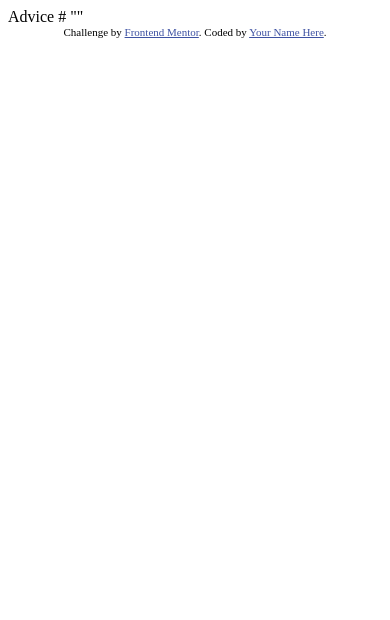
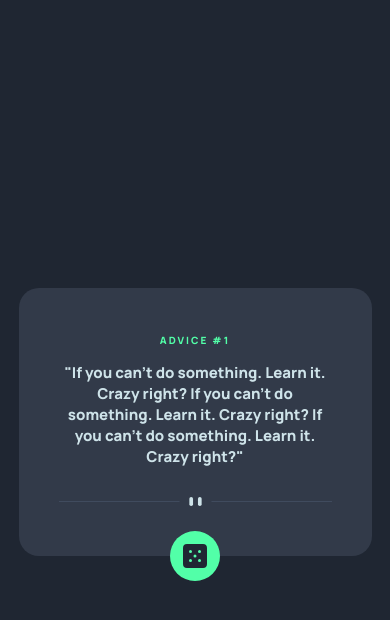
Before and after one commit to DDeerrpp/An-Advice-Generator, a plain HTML site: page index.html in a window 390 px wide. Drawn offline with Linux system fonts and the light colour scheme; no server answers.

Commit message:
finished

```diff
--- a/index.html
+++ b/index.html
@@ -5,8 +5,9 @@
   <meta name="viewport" content="width=device-width, initial-scale=1.0"> <!-- displays site properly based on user's device -->
 
   <link rel="icon" type="image/png" sizes="32x32" href="./images/favicon-32x32.png">
-
-  <title>Frontend Mentor | Advice generator app</title>
+  <link rel="stylesheet" href="style.css">
+  <script defer src="script.js"></script>
+  <title>Advice Generator</title>
 
   <!-- Feel free to remove these styles or customise in your own stylesheet 👍 -->
   <style>
@@ -14,15 +15,17 @@
     .attribution a { color: hsl(228, 45%, 44%); }
   </style>
 </head>
-<body>
+<body >
+  <div class="main">
+    <p class="advice-num" id="advice-id">ADVICE #1</p>
+    <h1 class="advice" id="advice">"If you can't do something. Learn it. Crazy right? If you can't do something. Learn it. Crazy right? If you can't do something. Learn it. Crazy right?"</h1>
+    <img draggable="false" src="./images/pattern-divider-desktop.svg" alt="seperator" class="seperator">
+    <button id="dice"><img draggable="false" src="./images/icon-dice.svg"></button>
+  </div>
 
-  Advice #<!-- Advice ID goes here -->
-
-  "<!-- Advice text goes here -->"
-
-  <div class="attribution">
+  <!-- <div class="attribution">
     Challenge by <a href="https://www.frontendmentor.io?ref=challenge" target="_blank">Frontend Mentor</a>.
-    Coded by <a href="#">Your Name Here</a>.
-  </div>
+    Coded by <a href="#">Raidon</a>.
+  </div> -->
 </body>
 </html>
--- /dev/null
+++ b/script.js
@@ -0,0 +1,30 @@
+const rollBtn = document.getElementById("dice");
+var num = 1;
+rollBtn.addEventListener('click', () => {
+    rollForAdvice();
+})
+
+function rollForAdvice() {
+    fetch('https://api.adviceslip.com/advice')
+    .then(res => res.json())
+    .then((data) =>  {
+
+        if(num == data.slip.id) {
+            rollForAdvice();
+        } else {
+            document.getElementById("advice").innerText = `"${data.slip.advice}"`;
+            document.getElementById("advice-id").innerText = `ADVICE #${data.slip.id}`;
+            num = data.slip.id;
+        }
+
+    });
+}
+rollForAdvice();
+
+rollBtn.addEventListener('mouseover', () => {
+    var dice = document.querySelector("#dice img");
+    dice.classList.add("img-rotate");
+    const timeout = setTimeout(() => {
+        dice.classList.remove("img-rotate");
+    }, 1000);
+})
--- /dev/null
+++ b/style.css
@@ -0,0 +1,135 @@
+@import url('https://fonts.googleapis.com/css2?family=Manrope:wght@800&display=swap');
+* {
+    font-family: 'Manrope', sans-serif;
+    margin: 0;
+    padding: 0;
+}
+
+:root {
+    --primary-color-one: hsl(193, 38%, 86%);
+    --primary-color-two: hsl(150, 100%, 66%);
+
+    --neutral-color-one: hsl(217, 19%, 38%);
+    --neutral-color-two: hsl(217, 19%, 24%);
+    --neutral-color-three: hsl(218, 23%, 16%);
+}
+
+html,body {
+    width: 100vw;
+    height: 100vh;
+}
+
+body {
+    background-color: var(--neutral-color-three);
+    display: flex;
+    justify-content: center;
+    align-items: center;
+}
+
+.main {
+    position: absolute;
+    height: auto;
+    width: 40vw;
+    max-width: 1440px;
+    background-color: var(--neutral-color-two);
+    display: flex;
+    flex-direction: column;
+    padding: 40px;
+    border-radius: 20px;
+    display: flex;
+    justify-content: center;
+    align-items: center;
+    animation: color-rotate infinte linear 3s;
+}
+
+@keyframes color-rotate {
+    from{
+        background-color: var(--neutral-color-two);
+    }
+    to {
+        background-color: var(--neutral-color-one);
+    }
+}
+
+.advice-num {
+    color: var(--primary-color-two);
+    letter-spacing: 2px;
+    margin: 20px 0 20px;
+}
+
+.advice {
+    font-size: 28px;
+    color: var(--primary-color-one);
+    text-align: center;
+}
+
+.seperator {
+    width: 100%;
+    margin: 50px 0 30px;
+}
+
+button {
+    position: absolute;
+    border-radius: 50%;
+    border: none;
+    outline: none;
+    width: 75px;
+    height: 75px;
+    background-color: var(--primary-color-two);
+    bottom: 0px;
+    transform: translateY(50%);
+    cursor: pointer;
+    display: flex;
+    justify-content: center;
+    align-items: center;
+    transition: all ease-in-out .3s;
+    user-select: none;
+}
+
+.img-rotate {
+    animation: rotate 1s ease-in-out;
+}
+
+@keyframes rotate {
+    from {
+        transform: rotate(0deg);
+    }
+    to {
+        transform: rotate(90deg);
+    }
+}
+
+button img {
+    pointer-events: none;
+}
+
+
+
+@media only screen and (max-width: 600px) {
+    .main {
+        width: 70vw;
+        max-width: 400px;
+        padding: none;
+
+    }
+    .advice-num {
+        font-size: 10px;
+        margin: 5px 0 15px;
+    }
+    .advice {
+        font-size: 15px;
+    }
+    .seperator {
+        margin: 30px 0 10px;
+    }
+    button {
+        width: 50px;
+        height: 50px;
+        bottom: 0px;
+        transform: translateY(50%);
+    }
+    button img {
+
+        pointer-events: none;
+    }
+}
```
Also changed, not shown: 1 other file.
